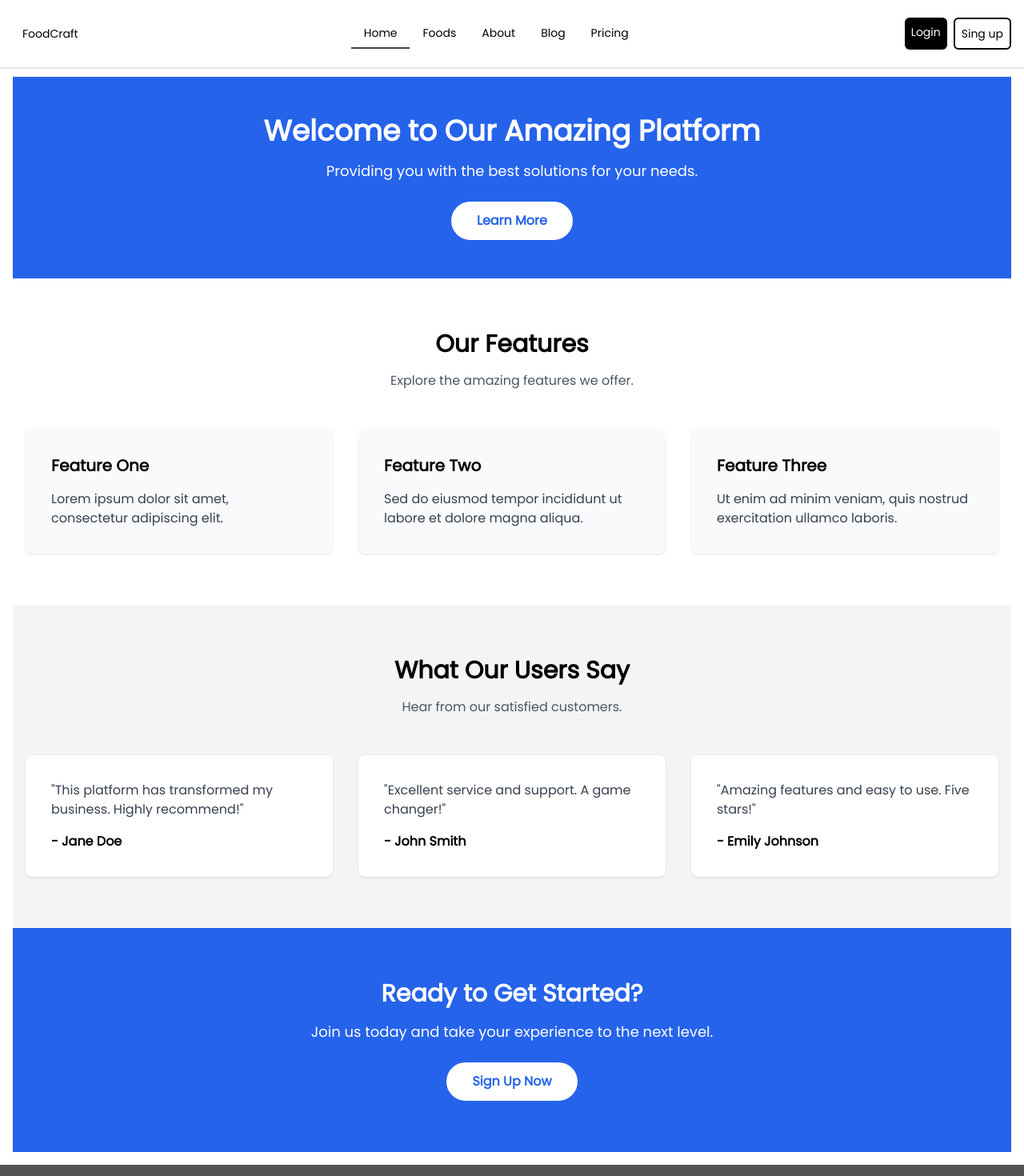
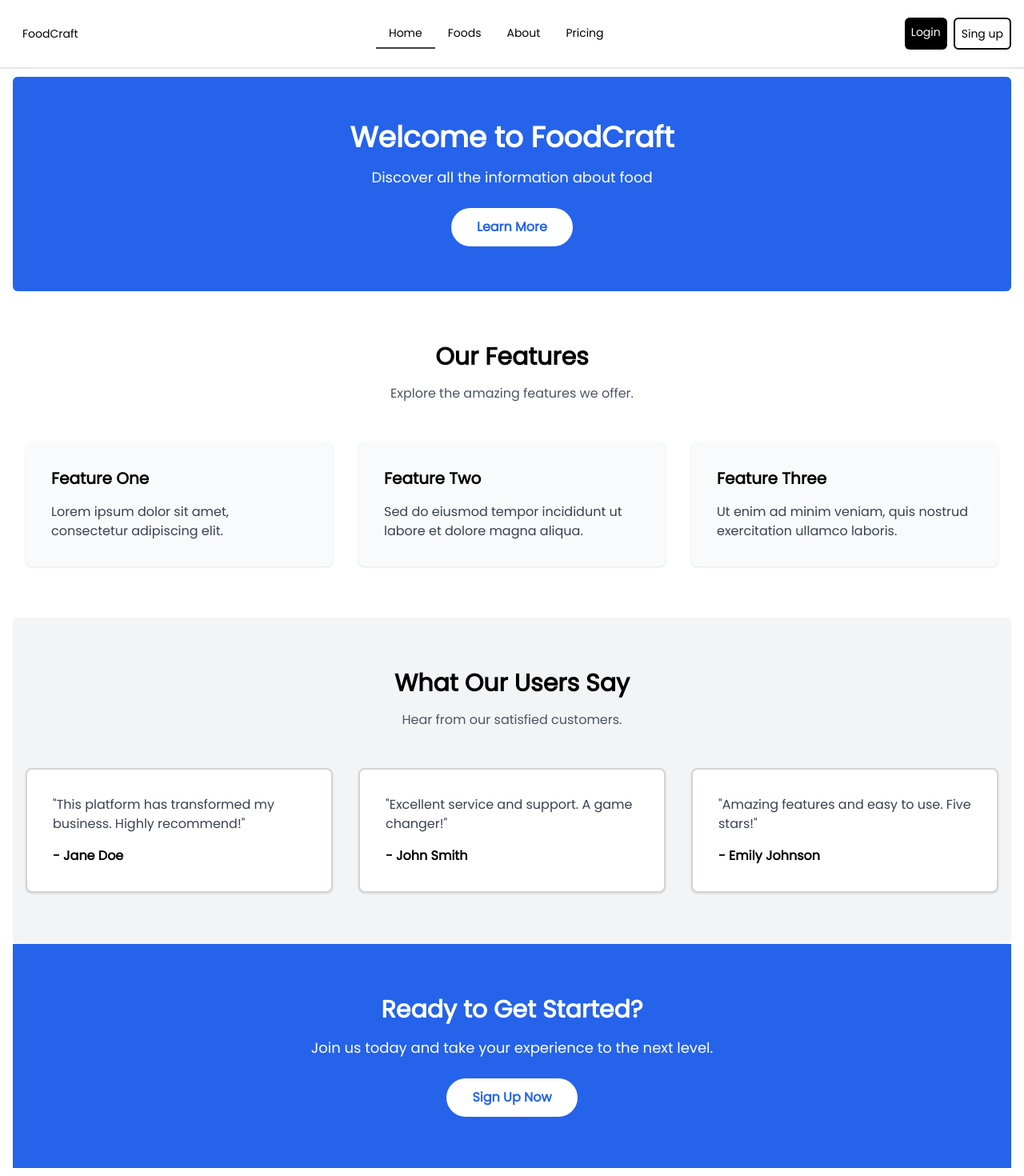
Before and after one commit to BnjmStd/FoodDraftDb-, a Next.js app: page / in a window 1280 px wide. Shown: the top 1470 px of the page at 80% size. Built offline with nearby package versions, Linux system fonts and the light colour scheme.

Commit message:
avances fix todo : necesito cambiar el path dentro de una ruta dinaimca de home

```diff
--- a/src/app/globals.css
+++ b/src/app/globals.css
@@ -22,5 +22,4 @@
     .input-sing-up {
         @apply bg-gray-50 border border-gray-300 text-gray-900 text-sm rounded-lg focus:ring-blue-600 focus:border-blue-600 block w-full p-2.5;
     }
-
 }
--- a/src/ui/components/footer/Footer.tsx
+++ b/src/ui/components/footer/Footer.tsx
@@ -9,7 +9,7 @@ export default function Footer() {
     return (
         <footer
             className="flex flex-col gap-2 justify-center items-center
-                bg-neutral-600 p-4 text-white min-w-[400px]">
+                bg-neutral-600 p-4 text-white min-w-[400px] rounded-md">
 
             <p>{myCompany} - <strong> {country} </strong></p>
 
--- a/src/ui/components/nav/Hero.tsx
+++ b/src/ui/components/nav/Hero.tsx
@@ -10,7 +10,7 @@ export default function hero({
     setContent: React.Dispatch<React.SetStateAction<string>>
 }) {
 
-    const SECCION = ["Home", "Foods", "About", "Blog", "Pricing"]
+    const SECCION = ["Home", "Foods", "About", "Pricing"]
 
     return (
         <header id="landing-header"
--- a/src/ui/components/nav/Nav.tsx
+++ b/src/ui/components/nav/Nav.tsx
@@ -3,8 +3,6 @@ import {
     useRef,
     useState
 } from "react";
-
-import { usePathname } from 'next/navigation'
 
 export default function Nav({
     setContent,
@@ -14,14 +12,12 @@ export default function Nav({
     seccion: string[]
 }) {
 
-    const namePath = seccion.indexOf(usePathname().split('/')[1]); // devuelve -1
-
-    const [activeIndex, setActiveIndex] = useState<number | null>(namePath > 0 ? namePath : 0);
+    const [activeIndex, setActiveIndex] = useState<number | null>(0);
 
     const handleSetActive = (index: number, content: string) => {
         setActiveIndex(index);
         setContent(content)
-    };
+    }
 
     return (
         <>
@@ -29,13 +25,11 @@ export default function Nav({
                 <ul
                     className={`flex [&>li>a]:text-current [&>li>a]:transition-colors
                     [&>li>a]:duration-500 [&>li>a]:inline-block
-                    [&>li>a]:px-4 [&>li>a]:py-2`}
+                    [&>li>a]:px-4 [&>li>a]:py-2 cursor-pointer`}
                 >
                     {seccion.map((item, index) => (
                         <li key={index}>
                             <a
-                                //href={`${index == 0 ? "/" : `/${item}`}`}
-                                href="#"
                                 onClick={() => handleSetActive(index, index == 0 ? "/" : `/${item}`)}
                                 className={activeIndex === index ? "underline-custom" : ""}
                             >
@@ -47,7 +41,7 @@ export default function Nav({
                 <MenuBackdrop />
             </nav>
         </>
-    );
+    )
 }
 
 const MenuBackdrop = () => {
@@ -69,7 +63,7 @@ const MenuBackdrop = () => {
                     menuBackdrop.style.opacity = "1";
                     menuBackdrop.style.visibility = "visible";
                 }
-            };
+            }
 
             const handleMouseLeave = () => {
                 const menuBackdrop = menuBackdropRef.current;
@@ -78,7 +72,7 @@ const MenuBackdrop = () => {
                     menuBackdrop.style.opacity = "0";
                     menuBackdrop.style.visibility = "hidden";
                 }
-            };
+            }
 
             item.addEventListener("mouseenter", handleMouseEnter);
             item.addEventListener("mouseleave", handleMouseLeave);
@@ -86,9 +80,9 @@ const MenuBackdrop = () => {
             return () => {
                 item.removeEventListener("mouseenter", handleMouseEnter);
                 item.removeEventListener("mouseleave", handleMouseLeave);
-            };
-        });
-    }, []);
+            }
+        })
+    }, [])
 
     return (
         <div
@@ -102,4 +96,4 @@ const MenuBackdrop = () => {
                     "
         />
     )
-};
+}
--- a/src/ui/pages/Companie/Companie.tsx
+++ b/src/ui/pages/About/About.tsx
@@ -1,4 +1,4 @@
-export default function CompanieContent () {
+export default function About () {
     return (
         <>
             <h1>Hola</h1>
--- a/src/ui/pages/Home/Home.tsx
+++ b/src/ui/pages/Home/Home.tsx
@@ -6,17 +6,22 @@ import {
     useState
 } from "react"
 
+import "./home.css"
+
 export default function HomeContent () {
 
     const myRef = useRef<HTMLDivElement | null>(null)
     const [myElementIsVisible, setMyElementIsVisible] = useState<boolean>(false)
+
+
 
     useEffect(() => {
 
         const observer = new IntersectionObserver((entries) => {
             const entry = entries[0]
             setMyElementIsVisible(entry.isIntersecting)
-        })
+            //observer.unobserve(entry.target);
+        }, { threshold: 0.10 });
 
         if (myRef.current) {
             observer.observe(myRef.current)
@@ -30,34 +35,41 @@ export default function HomeContent () {
 
     }, [])
 
+    useEffect(() => {
+        console.log(myElementIsVisible);
+    }, [myElementIsVisible]);
+
     return (
         <div className="flex flex-col">
-            <header className="bg-blue-600 text-white">
-                <div className="container mx-auto px-4 py-12 text-center">
-                    <h1 className="text-4xl font-bold">Welcome to Our Amazing Platform</h1>
-                    <p className="mt-4 text-lg">Providing you with the best solutions for your needs.</p>
-                    <a href="#features" className="mt-6 inline-block bg-white text-blue-600 px-8 py-3 rounded-full font-semibold hover:bg-gray-100 transition">
+            <header className="bg-blue-600 text-white rounded-md ">
+                <div className="container mx-auto px-4 py-14 text-center ">
+                    <h1 className="text-4xl font-bold">Welcome to FoodCraft</h1>
+                    <p className="mt-4 text-lg">Discover all the information about food</p>
+                    <a
+                        href="#features"
+                        className="mt-6 inline-block bg-white text-blue-600 px-8
+                        py-3 rounded-full font-semibold hover:bg-gray-300 transition">
                         Learn More
                     </a>
                 </div>
             </header>
 
             <section id="features" className="py-16 bg-white">
-                <div className="container mx-auto px-4">
-                    <div className="text-center mb-12">
+                <div className={`container mx-auto px-4`}>
+                    <div className={`text-center mb-12`}>
                         <h2 className="text-3xl font-bold">Our Features</h2>
                         <p className="mt-4 text-gray-600">Explore the amazing features we offer.</p>
                     </div>
-                    <div className="grid grid-cols-1 md:grid-cols-3 gap-8">
-                        <div className="bg-gray-50 p-8 rounded-lg shadow">
+                    <div className="grid grid-cols-1 md:grid-cols-3 gap-8" >
+                        <div className={` opacity-0 bg-gray-50 p-8 rounded-lg shadow ${myElementIsVisible ? 'card' : ''} card-0`}>
                             <h3 className="text-xl font-semibold mb-4">Feature One</h3>
                             <p className="text-gray-700">Lorem ipsum dolor sit amet, consectetur adipiscing elit.</p>
                         </div>
-                        <div className="bg-gray-50 p-8 rounded-lg shadow">
+                        <div className={`opacity-0 bg-gray-50 p-8 rounded-lg shadow ${myElementIsVisible ? 'card' : ''} card-1`}>
                             <h3 className="text-xl font-semibold mb-4">Feature Two</h3>
                             <p className="text-gray-700">Sed do eiusmod tempor incididunt ut labore et dolore magna aliqua.</p>
                         </div>
-                        <div className="bg-gray-50 p-8 rounded-lg shadow">
+                        <div className={`opacity-0 bg-gray-50 p-8 rounded-lg shadow ${myElementIsVisible ? 'card' : ''} card-2`}>
                             <h3 className="text-xl font-semibold mb-4">Feature Three</h3>
                             <p className="text-gray-700">Ut enim ad minim veniam, quis nostrud exercitation ullamco laboris.</p>
                         </div>
@@ -65,22 +77,22 @@ export default function HomeContent () {
                 </div>
             </section>
 
-            <section id="testimonials" className="py-16 bg-gray-100">
-                <div ref={myRef} className="container mx-auto px-4">
+            <section id="testimonials" className="py-16 bg-gray-100 rounded-md">
+                <div ref={myRef} className=" mx-auto px-4">
                     <div className="text-center mb-12">
                         <h2 className="text-3xl font-bold">What Our Users Say</h2>
                         <p className="mt-4 text-gray-600">Hear from our satisfied customers.</p>
                     </div>
-                    <div className="grid grid-cols-1 md:grid-cols-2 lg:grid-cols-3 gap-8">
-                        <div className="bg-white p-8 rounded-lg shadow">
+                    <div className="grid grid-cols-1 md:grid-cols-2 lg:grid-cols-3 gap-8 ">
+                        <div className="bg-white p-8 rounded-lg shadow border-2 border-neutral-300">
                             <p className="text-gray-700">"This platform has transformed my business. Highly recommend!"</p>
                             <h4 className="mt-4 font-semibold">- Jane Doe</h4>
                         </div>
-                        <div className="bg-white p-8 rounded-lg shadow">
+                        <div className="bg-white p-8 rounded-lg shadow border-2 border-neutral-300">
                             <p className="text-gray-700">"Excellent service and support. A game changer!"</p>
                             <h4 className="mt-4 font-semibold">- John Smith</h4>
                         </div>
-                        <div className="bg-white p-8 rounded-lg shadow">
+                        <div className="bg-white p-8 rounded-lg shadow border-2 border-neutral-300">
                             <p className="text-gray-700">"Amazing features and easy to use. Five stars!"</p>
                             <h4 className="mt-4 font-semibold">- Emily Johnson</h4>
                         </div>
--- /dev/null
+++ b/src/ui/pages/Home/home.css
@@ -0,0 +1,39 @@
+.card {
+    animation: fadeInUp 0.5s ease-out forwards 0s;
+    transform: translateY(20px);
+    transition: opacity 0.5s ease-outs forwards, transform 0.5s ease-out;
+}
+
+.card-0 {
+    animation-delay: 0s;
+}
+
+.card-1 {
+    animation-delay: 0.3s;
+}
+
+.card-2 {
+    animation-delay: 0.6s;
+}
+
+@keyframes card-apparence {
+    0% {
+        transform: scale(1) rotate(10deg);
+    }
+
+    100% {
+        transform: scale(20) translate(100vw, -100vh, 0) rotate(0);
+    }
+}
+
+@keyframes fadeInUp {
+    0% {
+        opacity: 0;
+        transform: translateY(20px);
+    }
+
+    100% {
+        opacity: 1;
+        transform: translateY(0);
+    }
+}
```
Also changed, not shown: src/app/page.tsx (+13 -11 lines).
